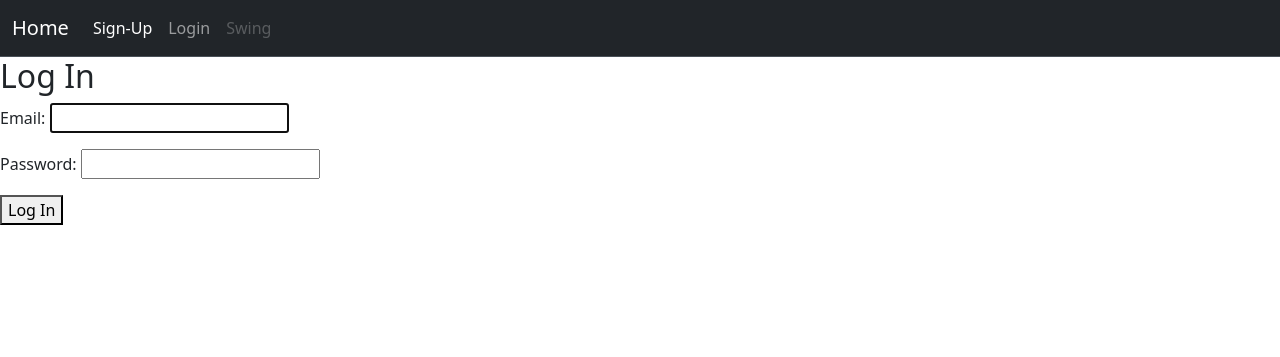
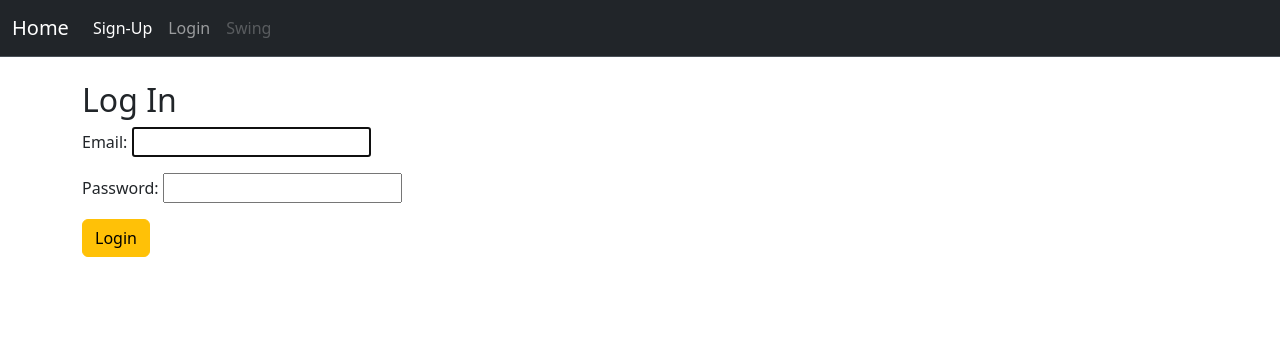
Before and after one commit to dorstrauss/Golf_Analytics, a Django app: page /login/ in a window 1280 px wide. Shown: the top 357 px of the page. Run offline with Django 4.2, Linux system fonts and the light colour scheme.

Commit message:
made the login form better looking

```diff
--- a/golf_website/templates/registration/login.html
+++ b/golf_website/templates/registration/login.html
@@ -1,10 +1,12 @@
 {% extends "base.html" %}
 
 {% block content %}
-<h2>Log In</h2>
-<form method="post">
-  {% csrf_token %}
-  {{ form.as_p }}
-  <button type="submit">Log In</button>
-</form>
+<div class="container py-4">
+  <h2>Log In</h2>
+  <form method="post">
+    {% csrf_token %}
+    {{ form.as_p }}
+    <input class="btn btn-warning" type="submit" value="Login">
+  </form>
+</div>
 {% endblock %}
```
